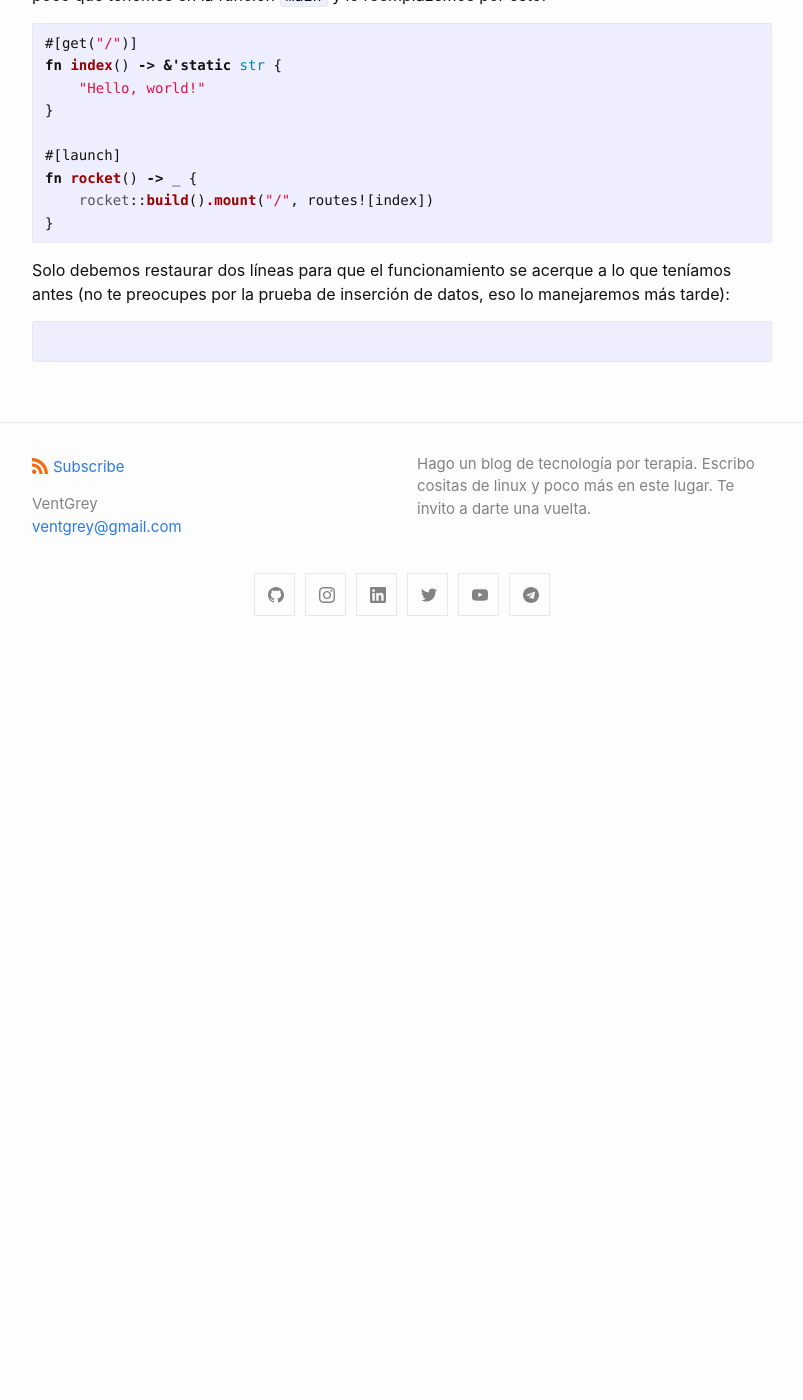
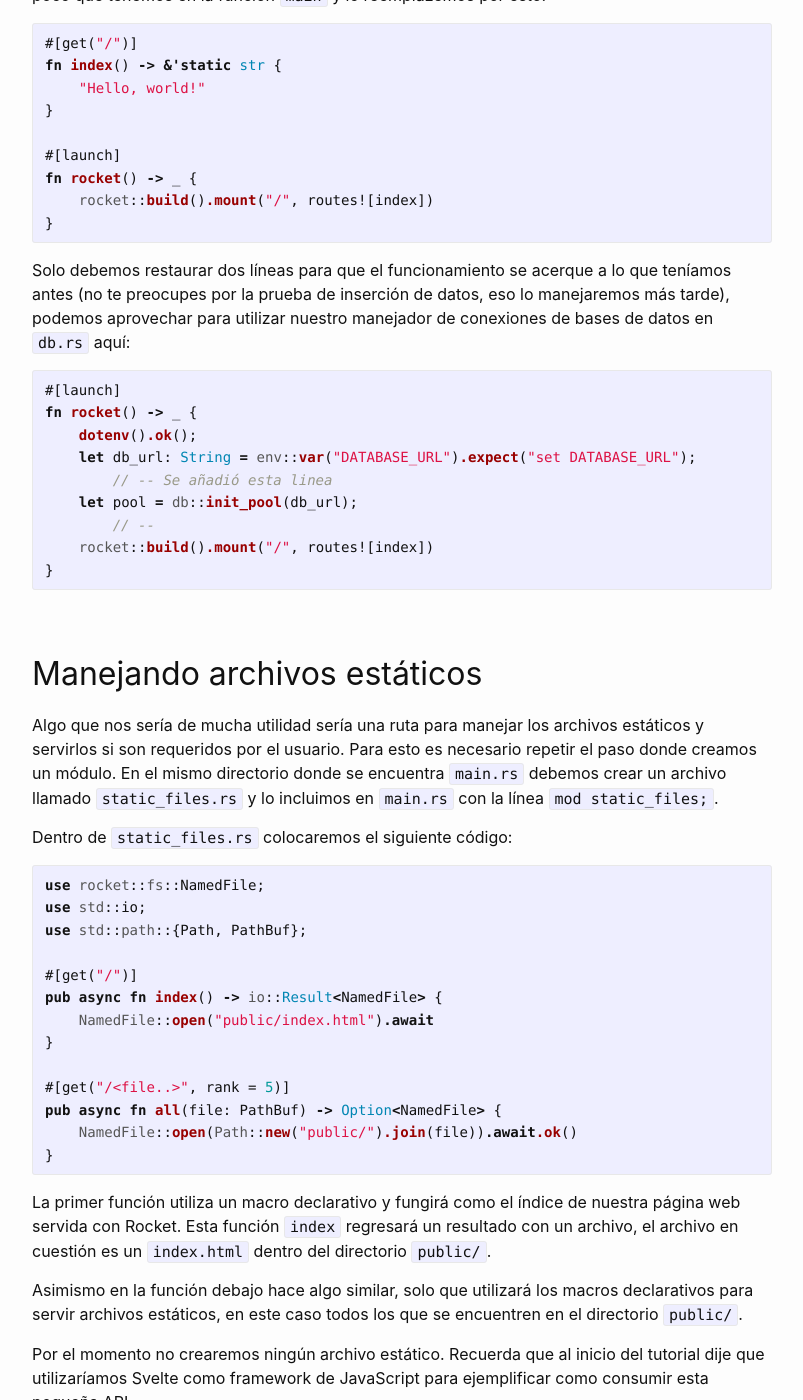
Before and after one commit to VentGrey/ventgrey.github.io, a Jekyll site: the page built from _posts/2022-01-24-como-crear-y-consumir-una-REST-api-en-rust-con-rocket.md, in a window 1280 px wide and 1400 px high, scrolled down 20474 px. Shown: the whole window, without its empty margins (238-1041 px from the left). Built offline with Jekyll 4.4.1, drawn with Linux system fonts in a browser that asks for light colours; before the commit the page ends 21125 px from its top, so only the background shows below that; some of the changed text lies outside the part shown.

Commit message:
Update 2022-01-24-como-crear-y-consumir-una-REST-api-en-rust-con-rocket.md

````diff
--- a/_posts/2022-01-24-como-crear-y-consumir-una-REST-api-en-rust-con-rocket.md
+++ b/_posts/2022-01-24-como-crear-y-consumir-una-REST-api-en-rust-con-rocket.md
@@ -684,8 +684,43 @@ fn rocket() -> _ {
 }
 ```
 
-Solo debemos restaurar dos líneas para que el funcionamiento se acerque a lo que teníamos antes (no te preocupes por la prueba de inserción de datos, eso lo manejaremos más tarde):
+Solo debemos restaurar dos líneas para que el funcionamiento se acerque a lo que teníamos antes (no te preocupes por la prueba de inserción de datos, eso lo manejaremos más tarde), podemos aprovechar para utilizar nuestro manejador de conexiones de bases de datos en `db.rs` aquí:
 
 ```rust
+#[launch]
+fn rocket() -> _ {
+    dotenv().ok();
+    let db_url: String = env::var("DATABASE_URL").expect("set DATABASE_URL");
+	// -- Se añadió esta linea
+    let pool = db::init_pool(db_url);
+	// --
+    rocket::build().mount("/", routes![index])
+}
+```
 
+## Manejando archivos estáticos
+Algo que nos sería de mucha utilidad sería una ruta para manejar los archivos estáticos y servirlos si son requeridos por el usuario. Para esto es necesario repetir el paso donde creamos un módulo. En el mismo directorio donde se encuentra `main.rs` debemos crear un archivo llamado `static_files.rs` y lo incluimos en `main.rs` con la línea `mod static_files;`.
+
+Dentro de `static_files.rs` colocaremos el siguiente código:
+
+```rust
+use rocket::fs::NamedFile;
+use std::io;
+use std::path::{Path, PathBuf};
+
+#[get("/")]
+pub async fn index() -> io::Result<NamedFile> {
+    NamedFile::open("public/index.html").await
+}
+
+#[get("/<file..>", rank = 5)]
+pub async fn all(file: PathBuf) -> Option<NamedFile> {
+    NamedFile::open(Path::new("public/").join(file)).await.ok()
+}
 ```
+
+La primer función utiliza un macro declarativo y fungirá como el índice de nuestra página web servida con Rocket. Esta función `index` regresará un resultado con un archivo, el archivo en cuestión es un `index.html` dentro del directorio `public/`.
+
+Asimismo en la función debajo hace algo similar, solo que utilizará los macros declarativos para servir archivos estáticos, en este caso todos los que se encuentren en el directorio `public/`.
+
+Por el momento no crearemos ningún archivo estático. Recuerda que al inicio del tutorial dije que utilizaríamos Svelte como framework de JavaScript para ejemplificar como consumir esta pequeña API.
````
